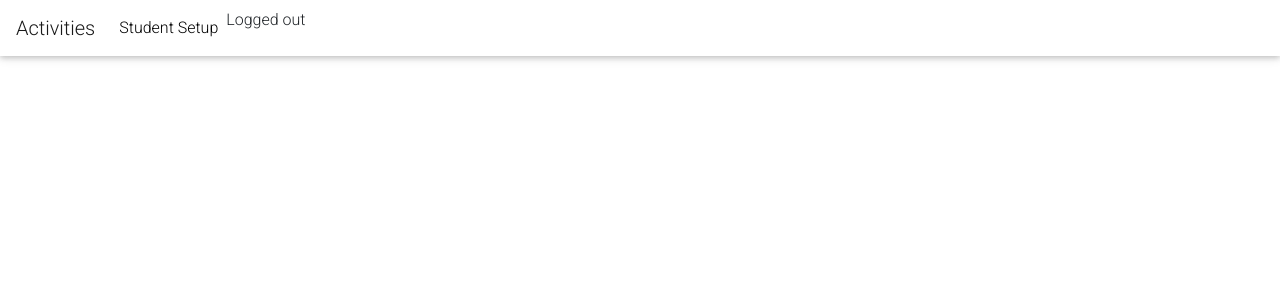
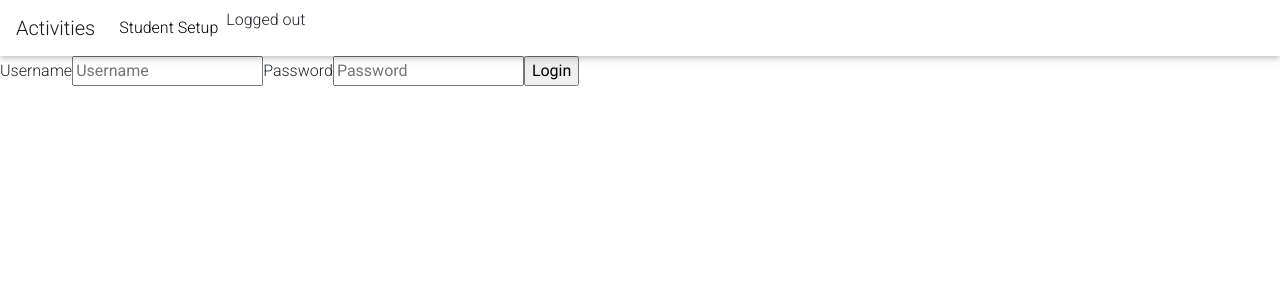
Before and after one commit to chi-org/freely-client, a React (Create React App) app: page /login in a window 1280 px wide. Shown: the top 300 px of the page. Built offline with nearby package versions, Linux system fonts and the light colour scheme; no server answers.

Commit message:
merged auth and master

```diff
--- a/src/App.js
+++ b/src/App.js
@@ -12,6 +12,7 @@
 import { StateContext } from "./config/store";
 
 import { getAllActivities } from './services/activity_services';
+import Login from './components/auth/Login';
 
 export default () => {
   const [activities, setActivities] = useState([]);
@@ -57,6 +58,7 @@
           <Route exact path="/activities/new" render={() => <NewActivity activities={activities} />} />
           <Route exact path="/activities/search" render={() => <ActivitySearch />} />
           <Route exact path="/students" render={() => <Students />} />
+          <Route exact path="/login" render={() => <Login />} />
         </BrowserRouter>
       </StateContext.Provider>
     </div>
--- a/src/components/auth/Login.js
+++ b/src/components/auth/Login.js
@@ -30,7 +30,7 @@
 	}
 
 	return (
-		<form data-cy="loginForm"onSubmit={(event) => handleLogin(event)}>
+		<form data-cy="loginForm" onSubmit={(event) => handleLogin(event)}>
 			{ loginError && <p className="has-text-danger">{ loginError }</p> }
 			<label className="label">Username</label>
 			<input data-cy="username"type="text" className="input" name="username" placeholder="Username" required></input>
```
